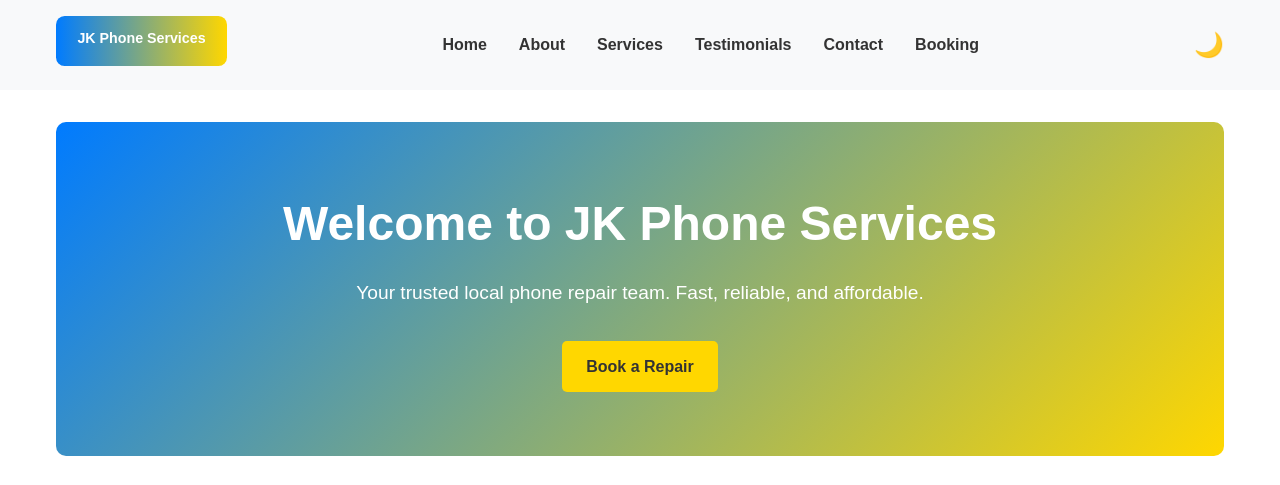
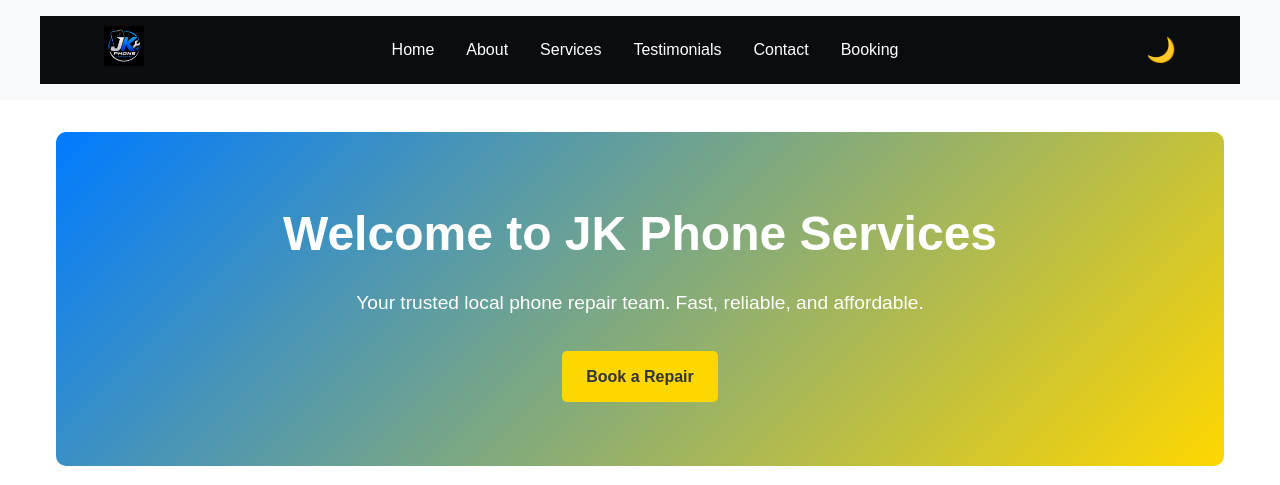
Before and after one commit to Justine256-ux/-Phone-repair-service, a website: page index.html in a window 1280 px wide. Shown: the top 485 px of the page. Drawn offline with Linux system fonts and the light colour scheme.

Commit message:
Fix logo file name link to image.jeg and apply circular resizing

```diff
--- a/css/style.css
+++ b/css/style.css
@@ -325,3 +325,20 @@ footer {
     grid-template-columns: 1fr;
   }
 }
+nav {
+    background-color: #0b0c10; /* Dark background to match the logo circle */
+    display: flex;
+    justify-content: space-between;
+    align-items: center;
+    padding: 10px 5%;
+}
+
+.nav-links li a {
+    color: #ffffff; /* Bright white links so they are clearly readable */
+    text-decoration: none;
+    font-weight: 500;
+}
+
+.nav-links li a:hover {
+    color: #4ba3ff; /* Neon blue highlight on hover to match your logo accent */
+}
--- a/index.html
+++ b/index.html
@@ -10,9 +10,9 @@
 <body>
   <header>
     <nav>
-      <div class="logo">
-        <img src="images/logo.svg" alt="JK Phone Services Logo">
-      </div>
+    <div class="logo">
+  <img src="images/image.jpeg" alt="JK Phone Repair Logo" style="height: 40px; width: auto; object-fit: contain; max-height: 100%;">
+</div>
       <ul class="nav-links">
         <li><a href="index.html">Home</a></li>
         <li><a href="about.html">About</a></li>
```
Also changed, not shown: about.html (+3 -2 lines), services.html (+1 -1 lines), testimonials.html (+1 -1 lines), images/image.jpeg (added).
